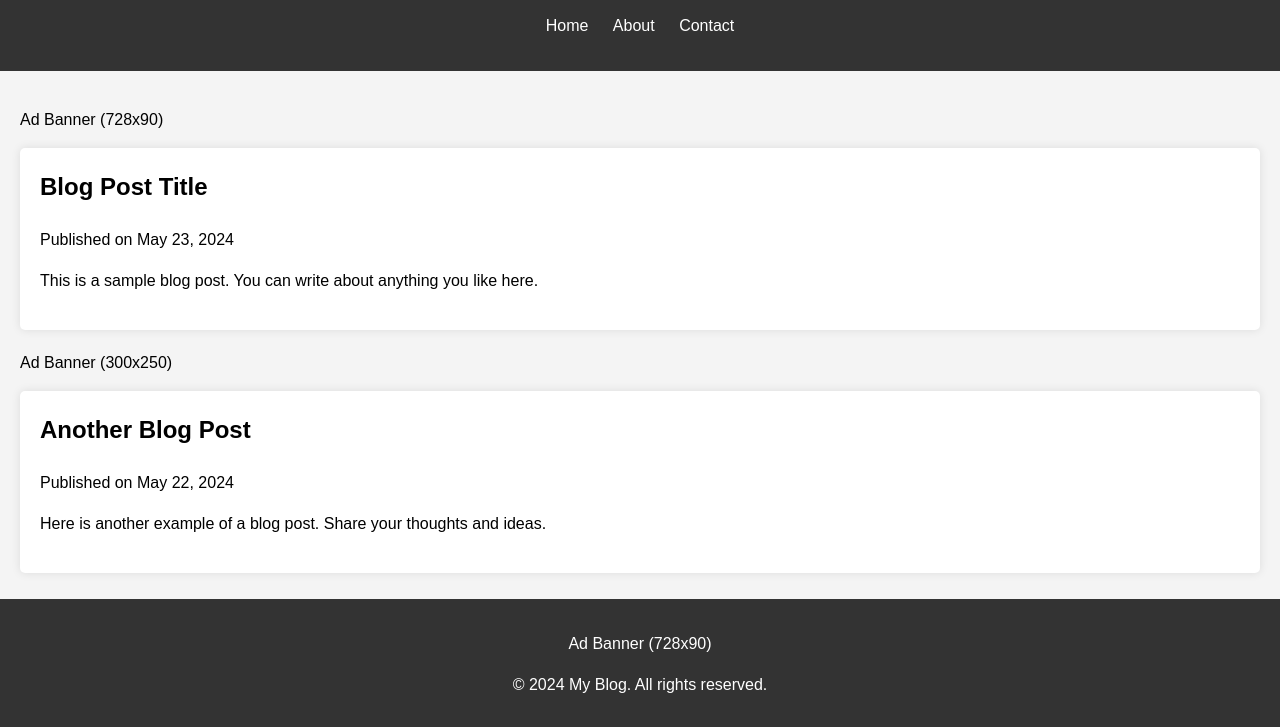
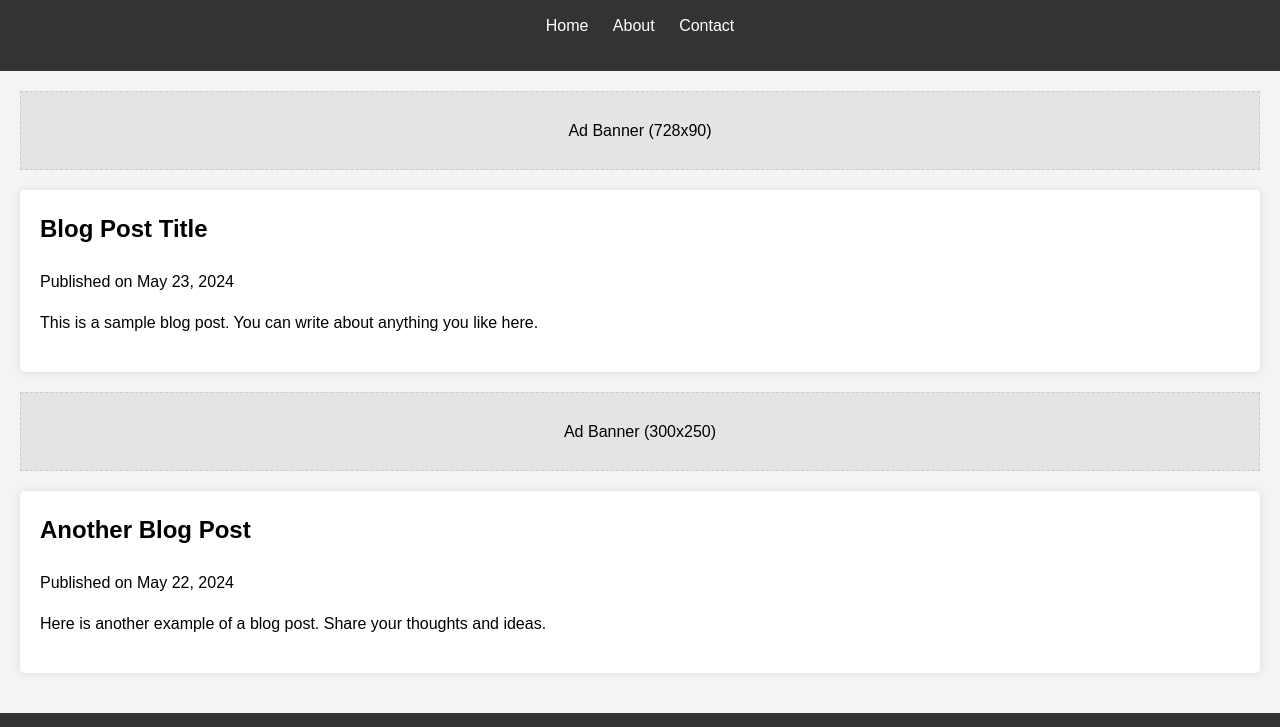
Before and after one commit to chamodbuddhika/chamodblogs, a plain HTML site: page index.html in a window 1280 px wide. Shown: the part 70-797 px from the top of the page. Drawn offline with Linux system fonts and the light colour scheme.

Commit message:
Update styles.css

```diff
--- a/styles.css
+++ b/styles.css
@@ -48,12 +48,24 @@ article h2 {
     margin-top: 0;
 }
 
+.ad {
+    background-color: #e4e4e4;
+    text-align: center;
+    margin-bottom: 20px;
+    padding: 10px;
+    border: 1px dashed #ccc;
+}
+
 footer {
     background-color: #333;
     color: #fff;
     text-align: center;
     padding: 1em 0;
-    position: fixed;
+    position: relative;
     bottom: 0;
     width: 100%;
 }
+
+footer .ad {
+    margin-bottom: 10px;
+}
```
